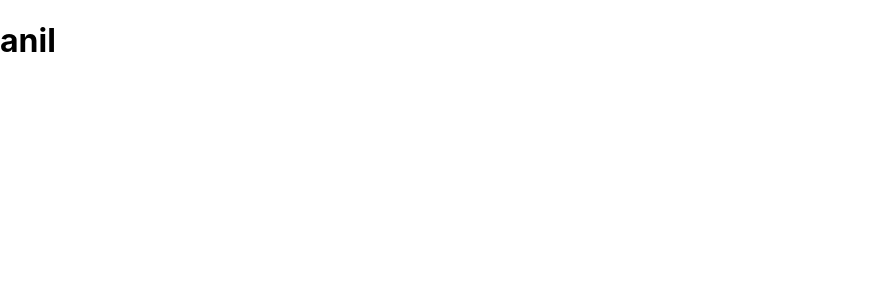
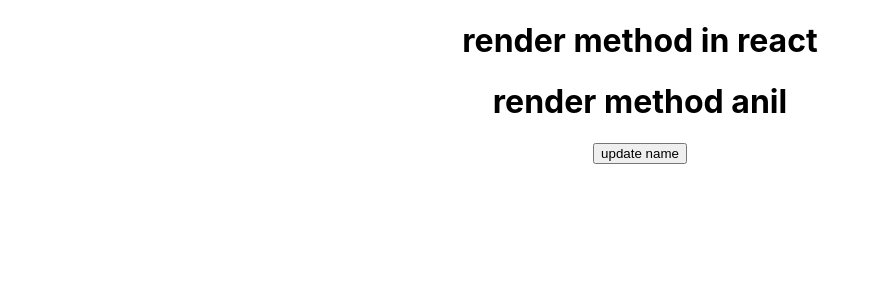
Before and after one commit to Guri1624/fundamental_of_react, a React (Create React App) app: page / in a window 1280 px wide. Shown: the top 300 px of the page, without its empty margins (0-880 px from the left). Built offline with nearby package versions, Linux system fonts and the light colour scheme.

Commit message:
render  life cycle

```diff
--- a/src/App.js
+++ b/src/App.js
@@ -1,26 +1,20 @@
 
 import logo from './logo.svg';
 import './App.css';
-import React from 'react'
-import { render } from '@testing-library/react';
-class App extends React.Component
+import React, { useState } from 'react'
+import Render from './Render'
+
+
+function App()
 {
-     constructor()
-     {
-          super();
-          this.state={
-               data:"anil"}
-
-     }
-render()
-{
-     console.warn("render");
+     const [name,setName]=useState("anil")
      return(
-          <div>
-          <h1> {this.state.data}</h1>
+          <div className="App">
+          <h1> render method in react </h1>
+          <Render name={name}/>
+          <button onClick={()=>setName("rahul")}>update name </button>
           </div>
           )
-}
 }
 export default App;
 
--- /dev/null
+++ b/src/Render.js
@@ -0,0 +1,13 @@
+import React from "react"
+class Render extends React.Component
+{
+    render()
+    {
+        return(
+            <div>
+                <h1>render method  {this.props.name}</h1>
+            </div>
+        )
+    }
+}
+export default Render
```
